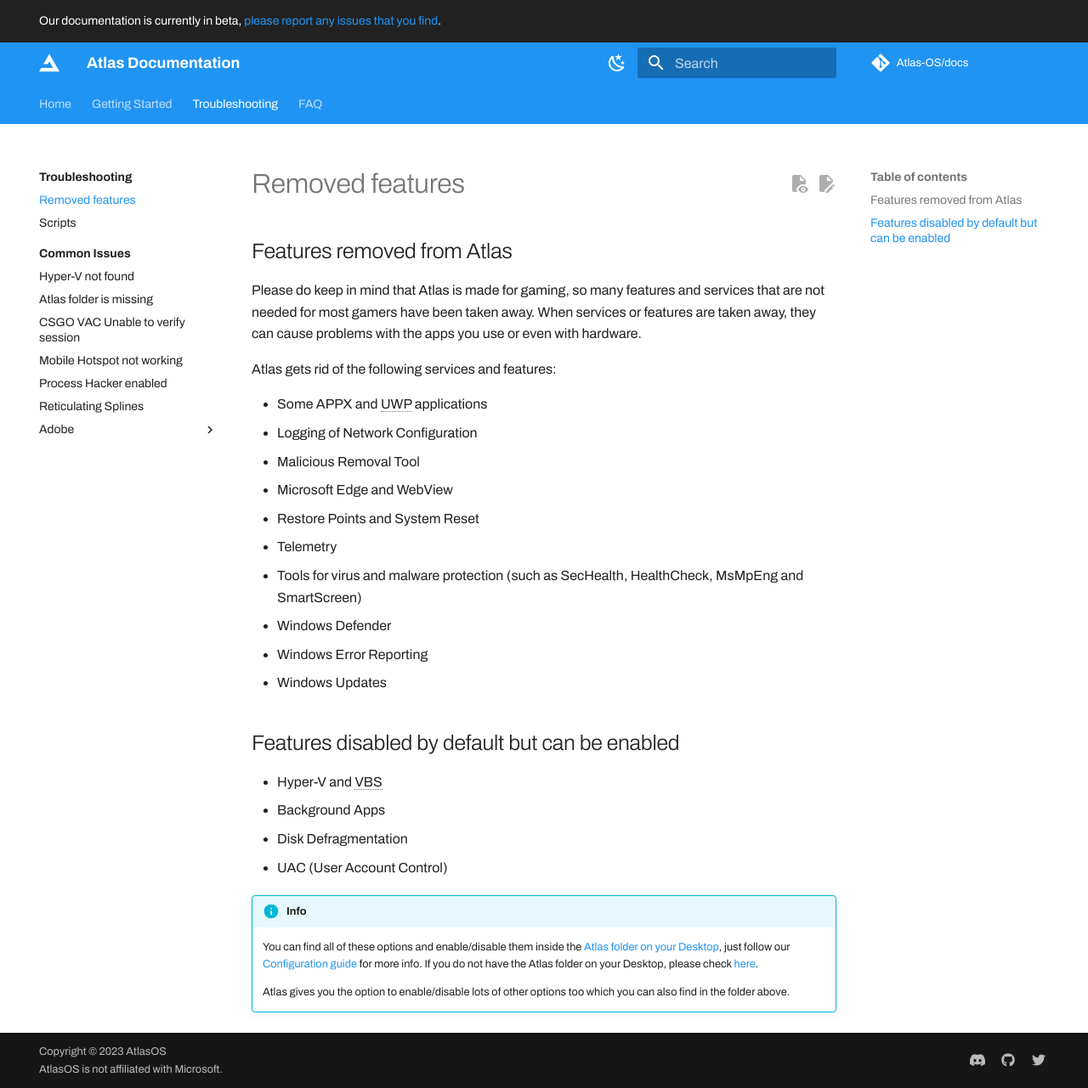
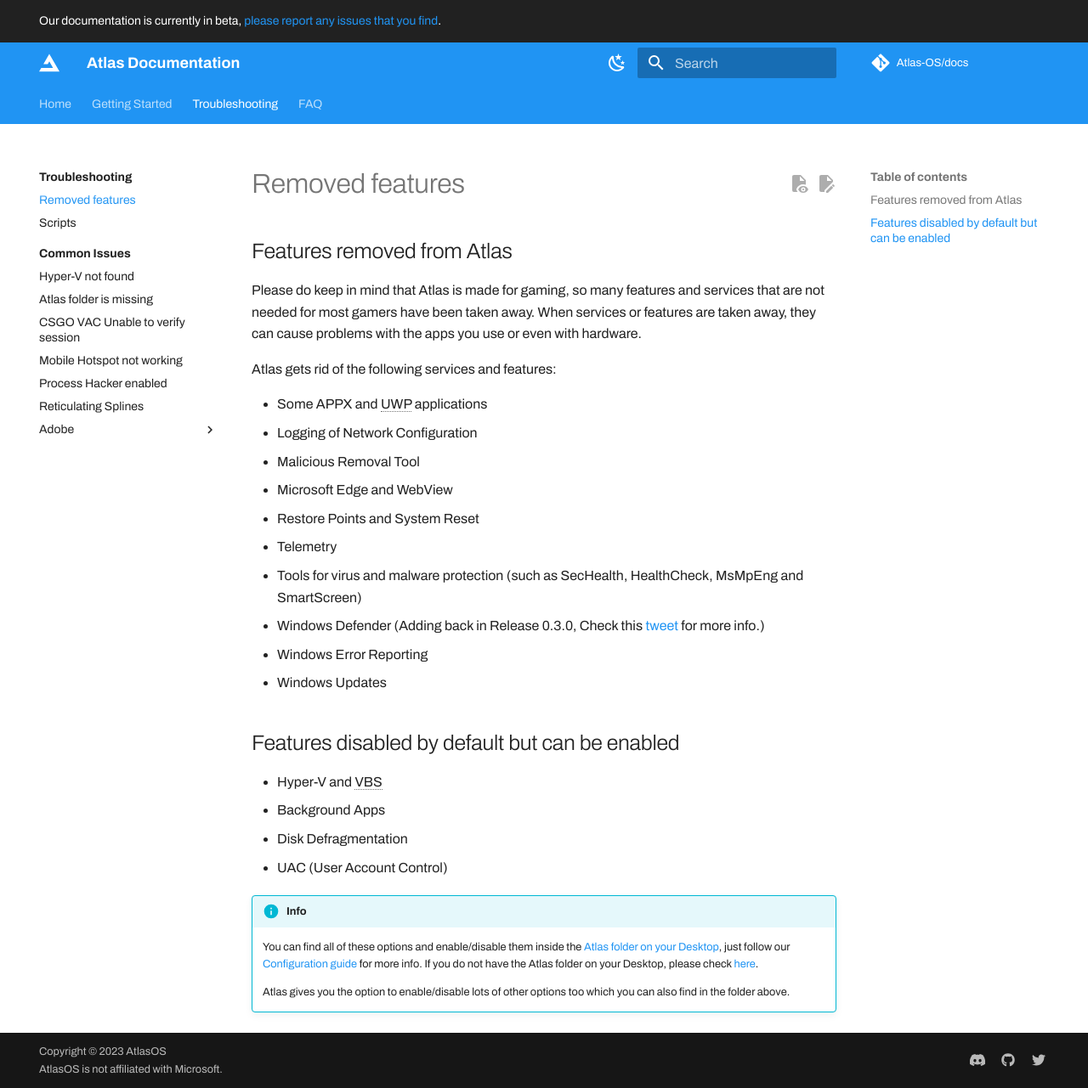
Before and after one commit to Atlas-OS/docs, an MkDocs documentation site: the page built from docs/troubleshooting/removed-features.md, in a window 1280 px wide and 1281 px high. Shown: the whole window at 85% size. Built offline with MkDocs 1.6.1 and Material for MkDocs 9.7.7, drawn with Linux system fonts in a browser that asks for light colours; some web fonts are replaced; plug-ins that fetch from the network failed and are left out; comment, search, counter and statistics services are not loaded.

Commit message:
Update removed-features.md

```diff
--- a/docs/troubleshooting/removed-features.md
+++ b/docs/troubleshooting/removed-features.md
@@ -11,7 +11,7 @@ Atlas gets rid of the following services and features:
 * Restore Points and System Reset
 * Telemetry
 * Tools for virus and malware protection (such as SecHealth, HealthCheck, MsMpEng and SmartScreen)
-* Windows Defender
+* Windows Defender (Adding back in Release 0.3.0, Check this [tweet](https://twitter.com/AtlasOS/status/1651284816489336832) for more info.)
 * Windows Error Reporting
 * Windows Updates
 
```
